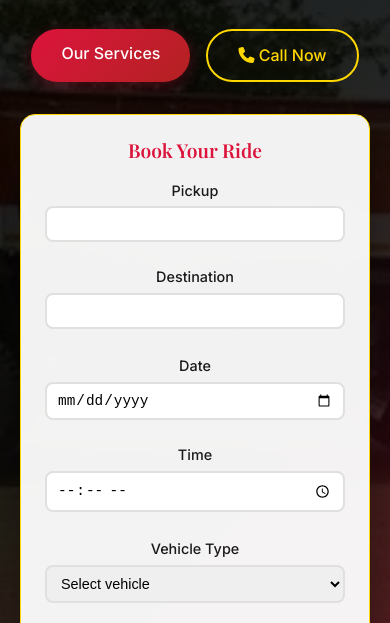
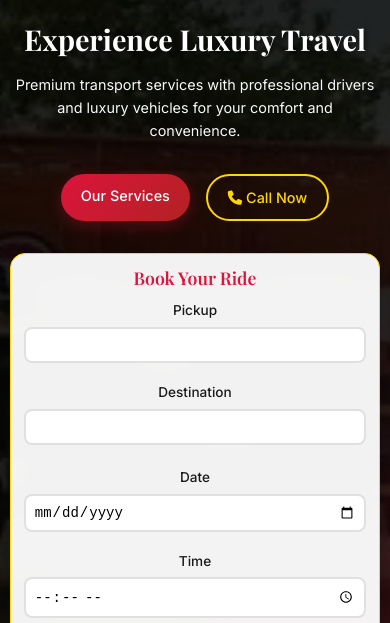
Before and after one commit to seneargroup/vijayalakshmitransport, a plain HTML site: page index.html in a window 390 px wide. Shown: the part 78-701 px from the top of the page. Drawn offline with nearby package versions, Linux system fonts and the light colour scheme.

Commit message:
update styles.css

```diff
--- a/styles.css
+++ b/styles.css
@@ -749,10 +749,24 @@ section {
         font-size: 2rem;
     }
 
+    .hero {
+        height: auto;
+        min-height: 100vh;
+        padding: 100px 0 50px;
+    }
+
     .hero-content {
         grid-template-columns: 1fr;
         gap: 2rem;
         text-align: center;
+        padding: 0 15px;
+    }
+
+    .booking-form {
+        max-width: 100%;
+        width: 100%;
+        padding: 1rem;
+        margin: 0 auto;
     }
 
     .hero-buttons {
@@ -770,13 +784,15 @@ section {
         gap: 0.6rem;
     }
 
-    .booking-form {
-        max-width: 100%;
-        padding: 1.2rem;
+    .booking-form h3 {
+        font-size: 1.2rem;
+        margin-bottom: 0.8rem;
     }
 
-    .booking-form h3 {
-        font-size: 1.2rem;
+    .form-group input,
+    .form-group select {
+        padding: 10px;
+        font-size: 16px;
     }
 
     .services-grid {
@@ -807,23 +823,51 @@ section {
 
 @media (max-width: 480px) {
     .container {
-        padding: 0 15px;
+        padding: 0 10px;
     }
 
     h1 {
-        font-size: 2rem;
+        font-size: 1.8rem;
     }
 
     .hero-text p {
-        font-size: 1rem;
+        font-size: 0.9rem;
+    }
+
+    .hero-content {
+        padding: 0 10px;
     }
 
     .booking-form {
-        padding: 1.5rem;
+        padding: 0.8rem;
+        margin: 0;
+    }
+
+    .booking-form h3 {
+        font-size: 1.1rem;
+    }
+
+    .form-group {
+        margin-bottom: 0.6rem;
+    }
+
+    .form-group label {
+        font-size: 0.85rem;
+    }
+
+    .form-group input,
+    .form-group select {
+        padding: 8px;
+        font-size: 14px;
+    }
+
+    .btn {
+        padding: 10px 20px;
+        font-size: 0.9rem;
     }
 
     section {
-        padding: 60px 0;
+        padding: 50px 0;
     }
 }
 
```
